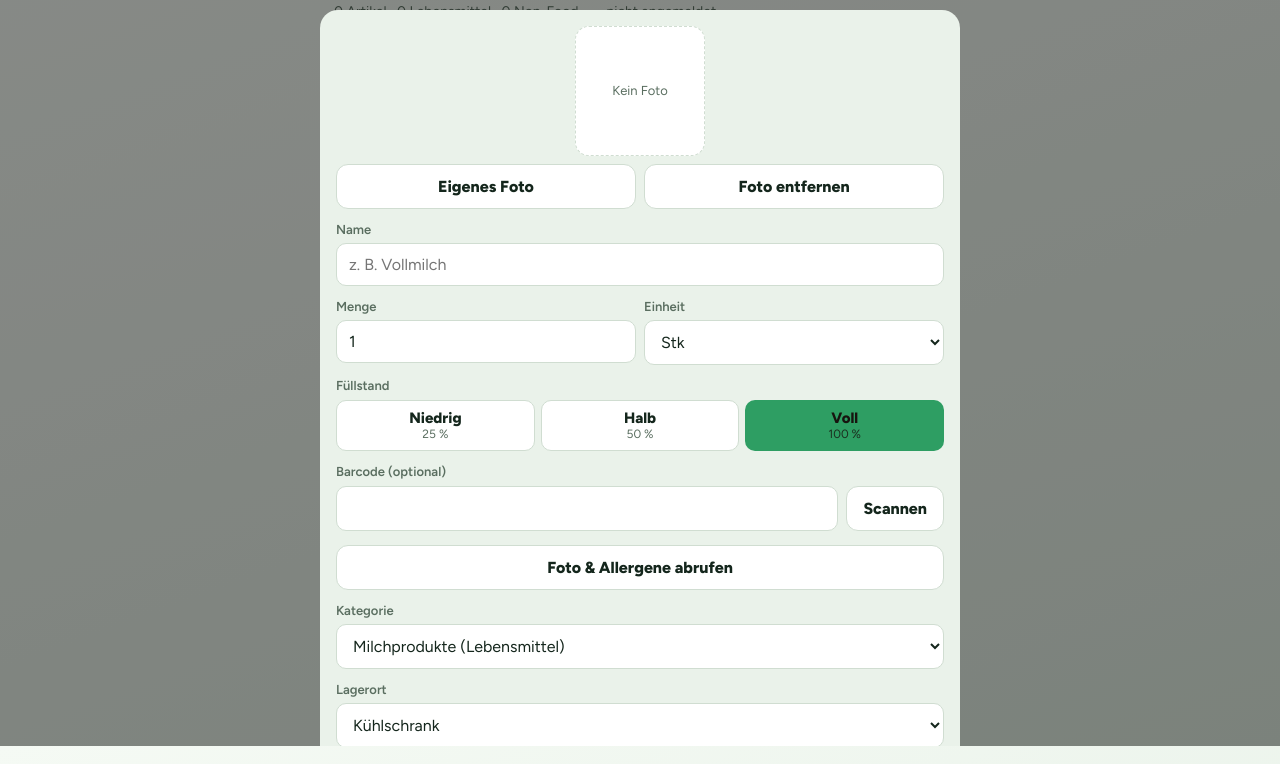
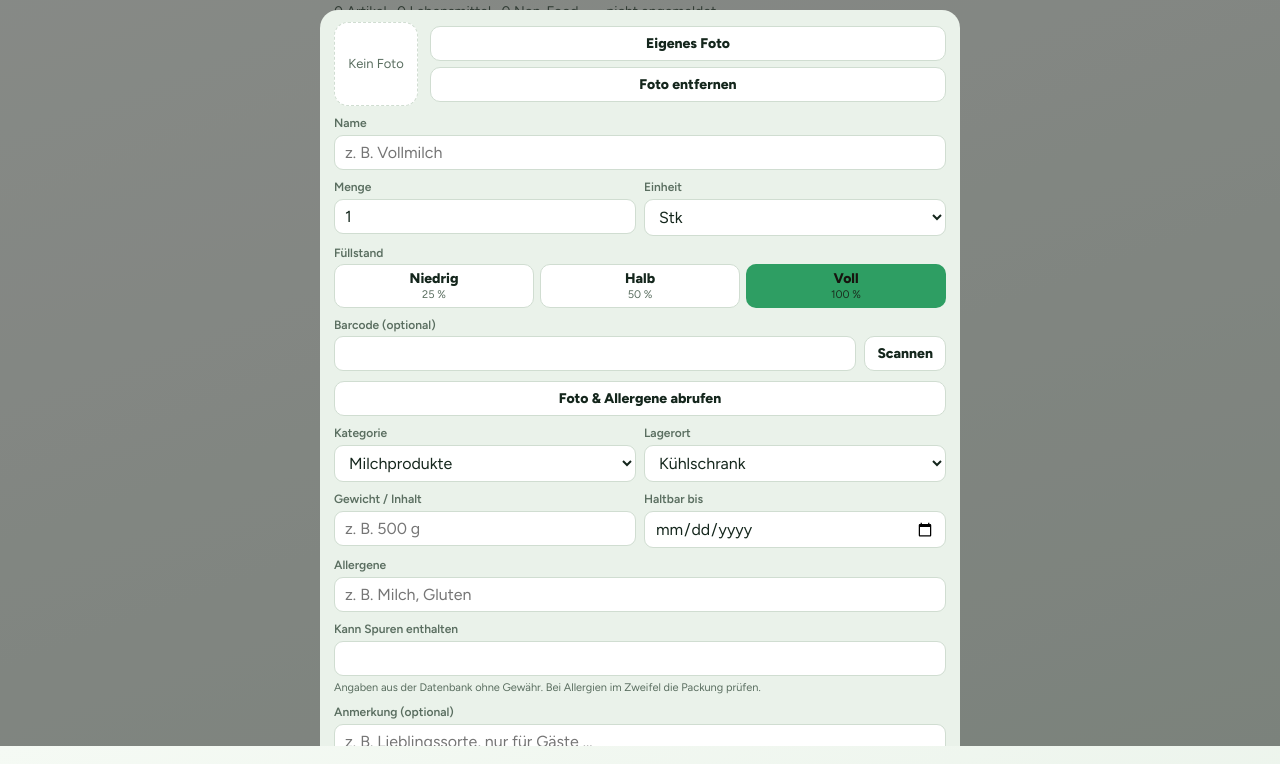
Before and after one commit to weboh/vorrat, a plain HTML site: page index.html in a window 1280 px wide. Both pictures are taken after a click on the button "Manuell hinzufügen". Shown: the part 54-818 px from the top of the page. Drawn offline with Linux system fonts and the light colour scheme.

Commit message:
Add files via upload

```diff
--- a/index.html
+++ b/index.html
@@ -36,7 +36,7 @@ h1{font-size:26px;font-weight:800;margin:18px 0 2px;letter-spacing:-.02em}
 textarea{resize:vertical}
 input,select,textarea{width:100%;padding:11px 12px;border:1px solid var(--ln);border-radius:10px;background:var(--sf);color:var(--ink);font:16px Figtree,system-ui,sans-serif}
 label{display:block;font-size:13px;font-weight:600;color:var(--mut);margin:12px 0 4px}
-.row{display:flex;gap:8px}.row>*{flex:1}
+.row{display:flex;gap:8px}.row>*{flex:1;min-width:0}
 .seg{display:flex;gap:6px}
 .seg button{flex:1;border:1px solid var(--ln);background:var(--sf);color:var(--ink);border-radius:10px;padding:8px 4px;font:700 15px Figtree,system-ui,sans-serif;line-height:1.25;cursor:pointer}
 .seg button small{display:block;font-weight:400;font-size:12px;color:var(--mut)}
@@ -49,12 +49,19 @@ label{display:block;font-size:13px;font-weight:600;color:var(--mut);margin:12px
 .chk{width:30px;height:30px;border-radius:50%;border:2px solid var(--ln);background:var(--sf);color:var(--acd);font-weight:800;cursor:pointer;flex:none;padding:0}
 .item.done .chk{background:var(--ac);border-color:var(--ac)}
 .rm{background:none;border:0;color:var(--mut);font-size:18px;cursor:pointer;padding:6px}
-.ph{width:130px;height:130px;border-radius:14px;border:1px dashed var(--ln);display:flex;align-items:center;justify-content:center;color:var(--mut);font-size:13px;background:var(--sf)}
+.ph{width:84px;height:84px;border-radius:14px;border:1px dashed var(--ln);display:flex;align-items:center;justify-content:center;color:var(--mut);font-size:13px;background:var(--sf)}
 .dzg{display:grid;grid-template-columns:repeat(2,1fr);gap:8px}
 .dz{border:2px solid var(--ln);background:var(--sf);color:var(--ink);border-radius:12px;padding:8px;cursor:pointer;font:600 14px Figtree,system-ui,sans-serif;text-align:left;display:flex;align-items:center;gap:10px}
 .dz.on{border-color:var(--ac)}
 .dz i{width:38px;height:38px;border-radius:10px;flex:none;border:1px solid rgba(0,0,0,.15);position:relative}
 .dz i::after{content:"";position:absolute;right:5px;bottom:5px;width:11px;height:11px;border-radius:50%;background:var(--dot)}
+.fm label{margin:9px 0 3px;font-size:12px}
+.fm input,.fm select,.fm textarea{padding:7px 10px;border-radius:9px}
+.fm .btn{padding:8px 12px;font-size:14px;border-radius:10px}
+.fm .fhead{display:flex;gap:12px;align-items:center}
+.fm .fbtn{flex:1;display:flex;flex-direction:column;gap:6px}
+.fm .seg button{padding:5px 4px;font-size:14px}.fm .seg button small{font-size:11px}
+.fm .meta{font-size:11px}
 .chips{display:flex;gap:6px;overflow-x:auto;padding:8px 0}.chips .chip{white-space:nowrap;padding:6px 12px}
 .item{background:var(--sf);border:1px solid var(--ln);border-left:5px solid var(--ac);border-radius:14px;padding:10px 12px;margin:8px 0;display:flex;align-items:center;gap:12px;box-shadow:var(--sh)}
 .item.nf{border-left-color:var(--nf)}
@@ -79,7 +86,7 @@ label{display:block;font-size:13px;font-weight:600;color:var(--mut);margin:12px
 .fab .btn{flex:1;padding:8px 10px;font-size:14px;border-radius:10px}
 .sheet{position:fixed;inset:0;background:rgba(0,0,0,.45);display:none;align-items:flex-end;justify-content:center;z-index:20}
 .sheet.open{display:flex}
-.card{background:var(--bg);width:100%;max-width:640px;max-height:92%;overflow:auto;border-radius:18px 18px 0 0;padding:16px 16px calc(20px + env(safe-area-inset-bottom,0px))}
+.card{background:var(--bg);width:100%;max-width:640px;max-height:92%;overflow:auto;border-radius:18px 18px 0 0;padding:12px 14px calc(14px + env(safe-area-inset-bottom,0px))}
 video{width:100%;border-radius:12px;background:#000;max-height:40vh}
 .thumb{width:56px;height:56px;object-fit:contain;border-radius:12px;background:#fff;border:1px solid var(--ln);flex:none}
 .empty{text-align:center;color:var(--mut);padding:36px 10px}
@@ -346,7 +353,7 @@ function guessCat(tags,src){
  var t=tags.join(' ').toLowerCase();
  for(var i=0;i<MAP.length;i++)if(t.indexOf(MAP[i][0])>-1&&ok(MAP[i][1]))return MAP[i][1];
  return null}
-function PH(u){return IMG(u,130)||'<div class="ph">Kein Foto</div>'}
+function PH(u){return IMG(u,84)||'<div class="ph">Kein Foto</div>'}
 var GAP=800,lastReq=0;
 function throttle(){var w=Math.max(0,lastReq+GAP-Date.now());lastReq=Date.now()+w;return sleep(w)}
 function lookup(code){
@@ -372,19 +379,16 @@ function lookup(code){
 function openForm(it,code){
  var n=!it||!it.id;it=it||{id:'',name:'',code:code||'',cat:flt.cat||S.cats[0].n,loc:flt.loc||S.locs[0],qty:1,unit:'Stk',exp:'',weight:'',note:'',lvl:100,img:'',all:'',tr:''};
  var opt=function(a,s){return a.map(function(x){return '<option'+(x===s?' selected':'')+'>'+esc(x)+'</option>'}).join('')};
- var h='<div id="fph" style="display:flex;justify-content:center">'+PH(it.img)+'</div>'
- +'<div class="row" style="margin-top:8px"><button class="btn s" id="fp">Eigenes Foto</button><button class="btn s" id="fpd">Foto entfernen</button></div><input type="file" id="fpf" accept="image/*" capture="environment" hidden>'
+ var h='<div class="fm"><div class="fhead"><div id="fph">'+PH(it.img)+'</div><div class="fbtn"><button class="btn s" id="fp">Eigenes Foto</button><button class="btn s" id="fpd">Foto entfernen</button></div></div><input type="file" id="fpf" accept="image/*" capture="environment" hidden>'
  +'<label>Name</label><input id="fn" value="'+esc(it.name)+'" placeholder="z. B. Vollmilch">'
  +'<div class="row"><div><label>Menge</label><input id="fq" type="number" min="0" step="any" value="'+it.qty+'"></div><div><label>Einheit</label><select id="fu">'+opt(['Stk','Packung','Flasche','Dose','g','kg','ml','l'],it.unit)+'</select></div></div>'
  +'<label>Füllstand</label><div class="seg" id="flv"><button type="button" data-v="25">Niedrig<small>25 %</small></button><button type="button" data-v="50">Halb<small>50 %</small></button><button type="button" data-v="100">Voll<small>100 %</small></button></div>'
- +'<label>Barcode (optional)</label><div class="row"><input id="fc" inputmode="numeric" value="'+esc(it.code)+'"><button class="btn s" id="fs" style="flex:0 0 auto">Scannen</button></div><p class="meta" id="fst" style="margin:6px 0 0"></p><button class="btn s" id="fr" style="width:100%;margin-top:8px">Foto & Allergene abrufen</button>'
- +'<label>Kategorie</label><select id="fk">'+S.cats.map(function(c){return '<option value="'+esc(c.n)+'"'+(c.n===it.cat?' selected':'')+'>'+esc(c.n)+' ('+(c.t==='f'?'Lebensmittel':'Non-Food')+')</option>'}).join('')+'</select>'
- +'<label>Lagerort</label><select id="fl">'+opt(S.locs,it.loc)+'</select>'
- +'<label>Gewicht / Inhalt (optional)</label><input id="fw" value="'+esc(it.weight)+'" placeholder="z. B. 500 g oder 1 l">'
- +'<label>Mindesthaltbarkeit (optional)</label><input id="fe" type="date" value="'+esc(it.exp)+'">'
- +'<label>Allergene</label><input id="fa" value="'+esc(it.all)+'" placeholder="z. B. Milch, Gluten"><label>Kann Spuren enthalten</label><input id="ft" value="'+esc(it.tr)+'"><p class="meta" style="margin:6px 0 0">Angaben aus der Datenbank ohne Gewähr. Bei Allergien im Zweifel die Packung prüfen.</p>'
- +'<label>Anmerkung (optional)</label><textarea id="fno" rows="3" placeholder="z. B. Lieblingssorte, nur für Gäste …">'+esc(it.note)+'</textarea>'
- +'<div class="row" style="margin-top:18px"><button class="btn s" id="fx">Abbrechen</button><button class="btn" id="fok">Speichern</button></div>'+(n?'':'<button class="btn d" id="fdel" style="width:100%;margin-top:8px">Artikel löschen</button>');
+ +'<label>Barcode (optional)</label><div class="row"><input id="fc" inputmode="numeric" value="'+esc(it.code)+'"><button class="btn s" id="fs" style="flex:0 0 auto">Scannen</button></div><p class="meta" id="fst" style="margin:4px 0 0"></p><button class="btn s" id="fr" style="width:100%;margin-top:6px">Foto & Allergene abrufen</button>'
+ +'<div class="row"><div><label>Kategorie</label><select id="fk">'+S.cats.map(function(c){return '<option value="'+esc(c.n)+'"'+(c.n===it.cat?' selected':'')+'>'+esc(c.n)+'</option>'}).join('')+'</select></div><div><label>Lagerort</label><select id="fl">'+opt(S.locs,it.loc)+'</select></div></div>'
+ +'<div class="row"><div><label>Gewicht / Inhalt</label><input id="fw" value="'+esc(it.weight)+'" placeholder="z. B. 500 g"></div><div><label>Haltbar bis</label><input id="fe" type="date" value="'+esc(it.exp)+'"></div></div>'
+ +'<label>Allergene</label><input id="fa" value="'+esc(it.all)+'" placeholder="z. B. Milch, Gluten"><label>Kann Spuren enthalten</label><input id="ft" value="'+esc(it.tr)+'"><p class="meta" style="margin:4px 0 0">Angaben aus der Datenbank ohne Gewähr. Bei Allergien im Zweifel die Packung prüfen.</p>'
+ +'<label>Anmerkung (optional)</label><textarea id="fno" rows="2" placeholder="z. B. Lieblingssorte, nur für Gäste …">'+esc(it.note)+'</textarea>'
+ +'<div class="row" style="margin-top:14px"><button class="btn s" id="fx">Abbrechen</button><button class="btn" id="fok">Speichern</button></div>'+(n?'':'<button class="btn d" id="fdel" style="width:100%;margin-top:8px">Artikel löschen</button>')+'</div>';
  openSheet(h);
  var curImg=it.img||'',noImg=!!it.noimg,curLvl=it.lvl||100;
  function showLvl(){$('flv').querySelectorAll('button').forEach(function(b){b.classList.toggle('on',+b.dataset.v===curLvl)})}
```
